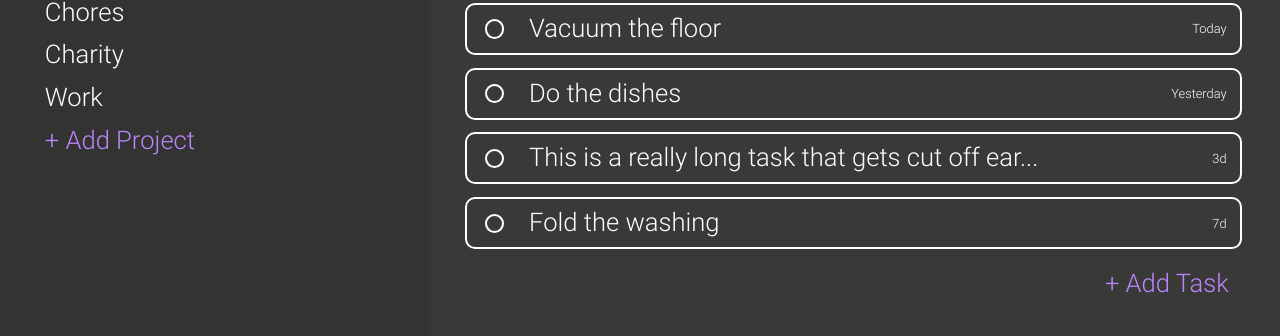
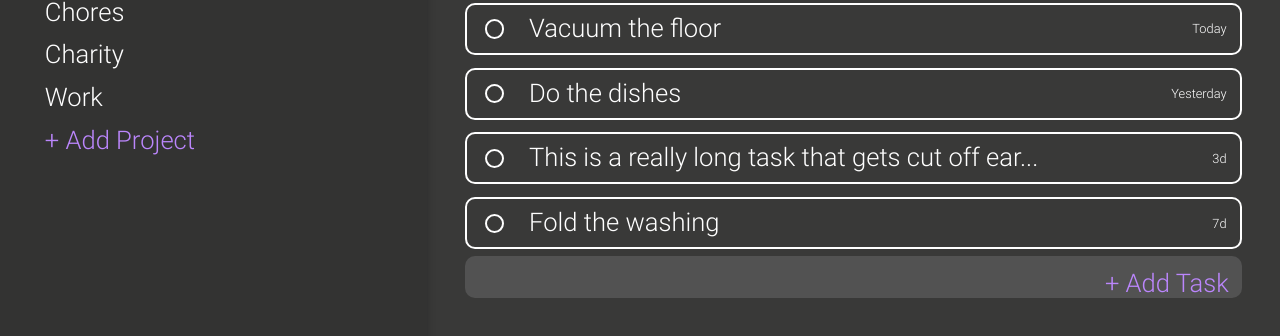
Before and after one commit to jack-white9/to-do-app, a website built with webpack: page dist/index.html in a window 1280 px wide. In both pictures the pointer is over the element "+ Add Task". Shown: the part 170-506 px from the top of the page. Built offline with nearby package versions, Linux system fonts and the light colour scheme.

Commit message:
Added hover feature for add task button

```diff
--- a/src/style.css
+++ b/src/style.css
@@ -141,6 +141,12 @@ wrapper {
     padding-right: 0.5em;
     text-align: end;
     font-size: 2vw;
+    border-radius: 10px;
+}
+
+.addTask:hover {
+    background-color: #525252;
+    cursor: pointer;
 }
 
 .darkOverlay {
```
Also changed, not shown: dist/index.bundle.js.
